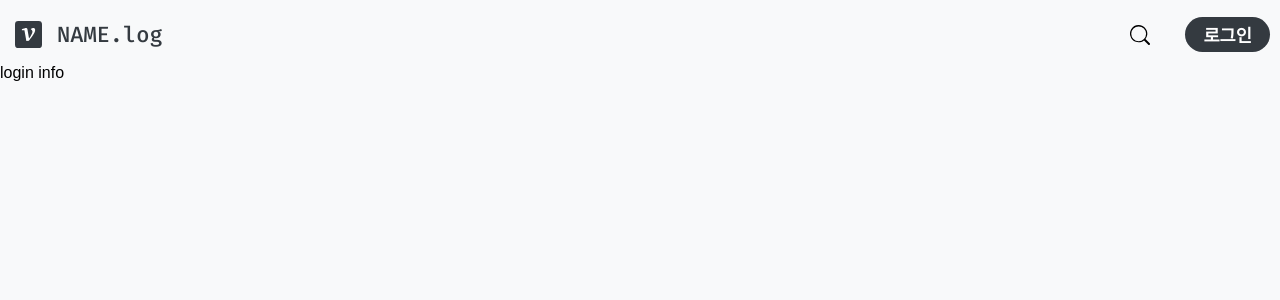
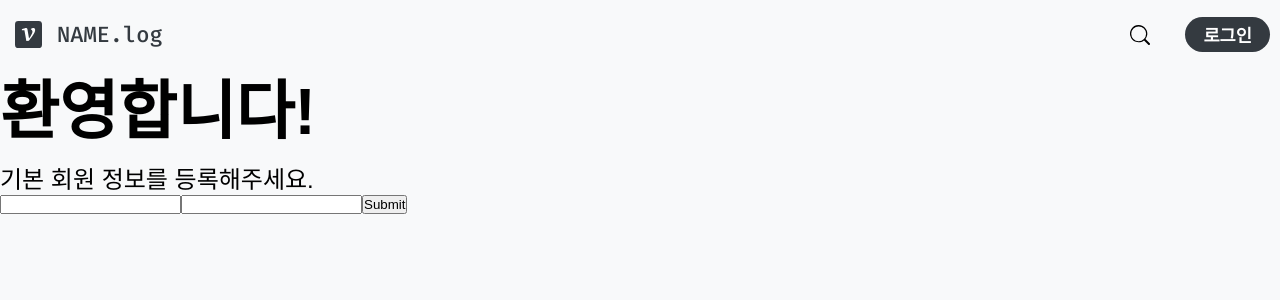
Before and after one commit to Jisu00/Velog-Clone, a React (Create React App) app: page /login-info in a window 1280 px wide. Shown: the top 300 px of the page. Built offline with nearby package versions, Linux system fonts and the light colour scheme; a web font is replaced by a local one.

Commit message:
Feat(form): Start creating form

```diff
--- a/package.json
+++ b/package.json
@@ -7,6 +7,7 @@
     "@testing-library/jest-dom": "^4.2.4",
     "@testing-library/react": "^9.3.2",
     "@testing-library/user-event": "^7.1.2",
+    "formik": "^2.2.9",
     "react": "^17.0.2",
     "react-dom": "^17.0.2",
     "react-redux": "^7.2.3",
--- a/src/pages/LoginInfo.jsx
+++ b/src/pages/LoginInfo.jsx
@@ -1,9 +1,79 @@
-import React from 'react'
+import React from "react";
+import styled from "styled-components";
+import { Formik, Form } from "formik";
+
+const TextWrapper = styled.div``;
+
+const WelcomeText = styled.h1`
+  font-size: 4rem;
+  font-weight: 700;
+  line-height: 1.5;
+`;
+
+const InputDescription = styled.span`
+  font-size: 1.5rem;
+`;
 
 export default function LoginInfo() {
   return (
     <div>
-      login info
+      <TextWrapper>
+        <WelcomeText>환영합니다!</WelcomeText>
+        <InputDescription>기본 회원 정보를 등록해주세요.</InputDescription>
+      </TextWrapper>
+      <Formik
+       initialValues={{ email: '', password: '' }}
+       validate={values => {
+         const errors = {};
+         if (!values.email) {
+           errors.email = 'Required';
+         } else if (
+           !/^[A-Z0-9._%+-]+@[A-Z0-9.-]+\.[A-Z]{2,}$/i.test(values.email)
+         ) {
+           errors.email = 'Invalid email address';
+         }
+         return errors;
+       }}
+       onSubmit={(values, { setSubmitting }) => {
+         setTimeout(() => {
+           alert(JSON.stringify(values, null, 2));
+           setSubmitting(false);
+         }, 400);
+       }}
+     >
+       {({
+         values,
+         errors,
+         touched,
+         handleChange,
+         handleBlur,
+         handleSubmit,
+         isSubmitting,
+         /* and other goodies */
+       }) => (
+         <form onSubmit={handleSubmit}>
+           <input
+             type="email"
+             name="email"
+             onChange={handleChange}
+             onBlur={handleBlur}
+             value={values.email}
+           />
+           {errors.email && touched.email && errors.email}
+           <input
+             type="password"
+             name="password"
+             onChange={handleChange}
+             onBlur={handleBlur}
+             value={values.password}
+           />
+           {errors.password && touched.password && errors.password}
+           <button type="submit" disabled={isSubmitting}>
+             Submit
+           </button>
+         </form>
+       )}
+     </Formik>
     </div>
-  )
+  );
 }
```
Also changed, not shown: 2 other files (tests, documents, lock files or other folders).
